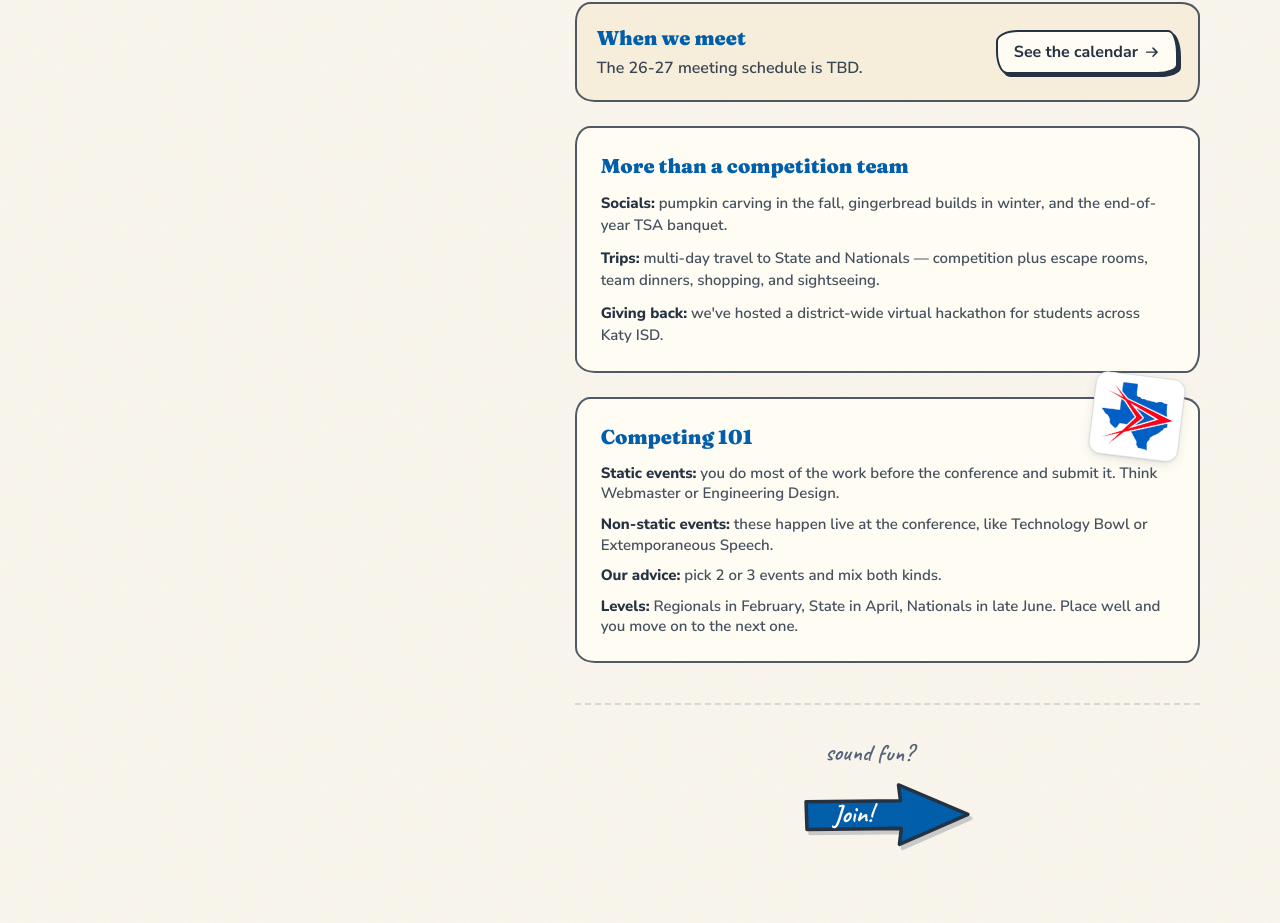
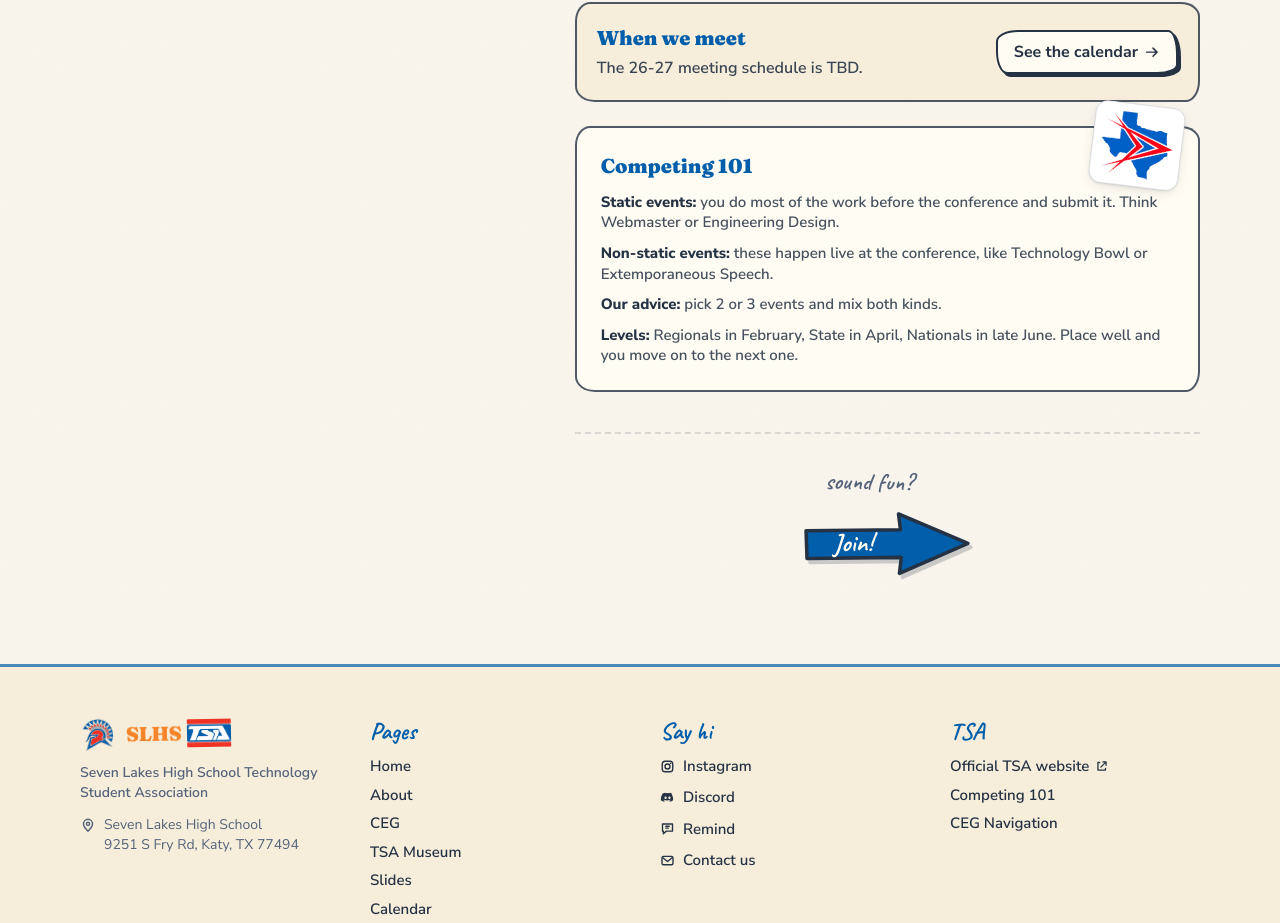
Before and after one commit to aryasalem09/slhs-tsa-website, a Next.js app: page /about in a window 1280 px wide. Shown: the part 1420-2343 px from the top of the page. Built offline with nearby package versions, Linux system fonts and the light colour scheme.

Commit message:
remove 'More than a competition team' box from About page

```diff
--- a/src/app/about/page.tsx
+++ b/src/app/about/page.tsx
@@ -242,36 +242,6 @@ export default function AboutPage() {
             </Link>
           </div>
 
-          {/* what we do beyond competing */}
-          <div className="edge-paper mt-6 border-2 border-ink/80 bg-card p-5 sm:p-6">
-            <h2 className="font-display text-xl font-black text-tsa-blue">
-              More than a competition team
-            </h2>
-            <ul className="mt-3 space-y-2.5 text-[15px]">
-              <li>
-                <span className="font-extrabold text-ink">Socials:</span>{" "}
-                <span className="font-semibold text-ink/85">
-                  pumpkin carving in the fall, gingerbread builds in winter, and the
-                  end-of-year TSA banquet.
-                </span>
-              </li>
-              <li>
-                <span className="font-extrabold text-ink">Trips:</span>{" "}
-                <span className="font-semibold text-ink/85">
-                  multi-day travel to State and Nationals — competition plus escape
-                  rooms, team dinners, shopping, and sightseeing.
-                </span>
-              </li>
-              <li>
-                <span className="font-extrabold text-ink">Giving back:</span>{" "}
-                <span className="font-semibold text-ink/85">
-                  we&apos;ve hosted a district-wide virtual hackathon for students
-                  across Katy ISD.
-                </span>
-              </li>
-            </ul>
-          </div>
-
           {/* competing 101 */}
           <div
             id="competing"
```
